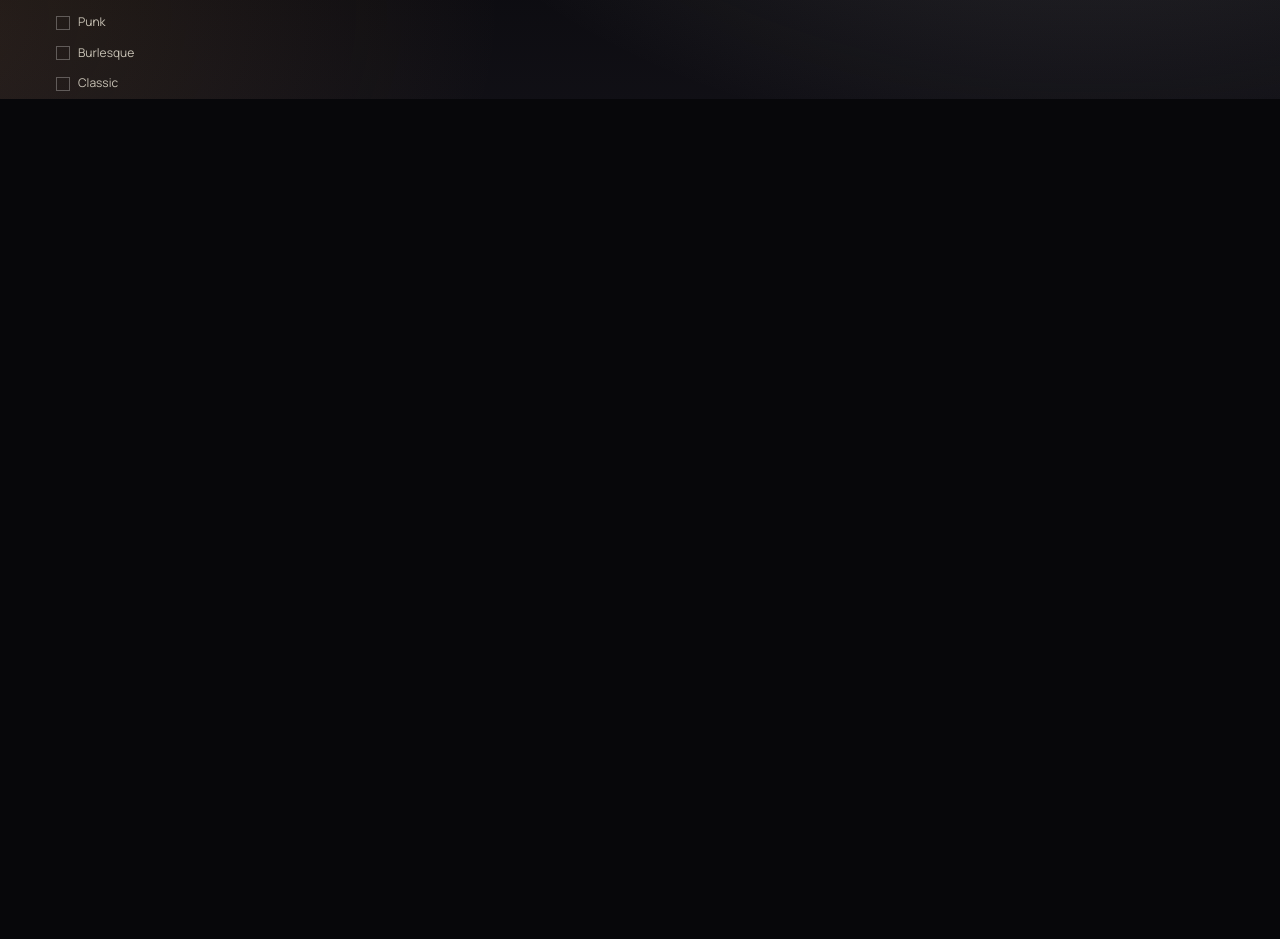
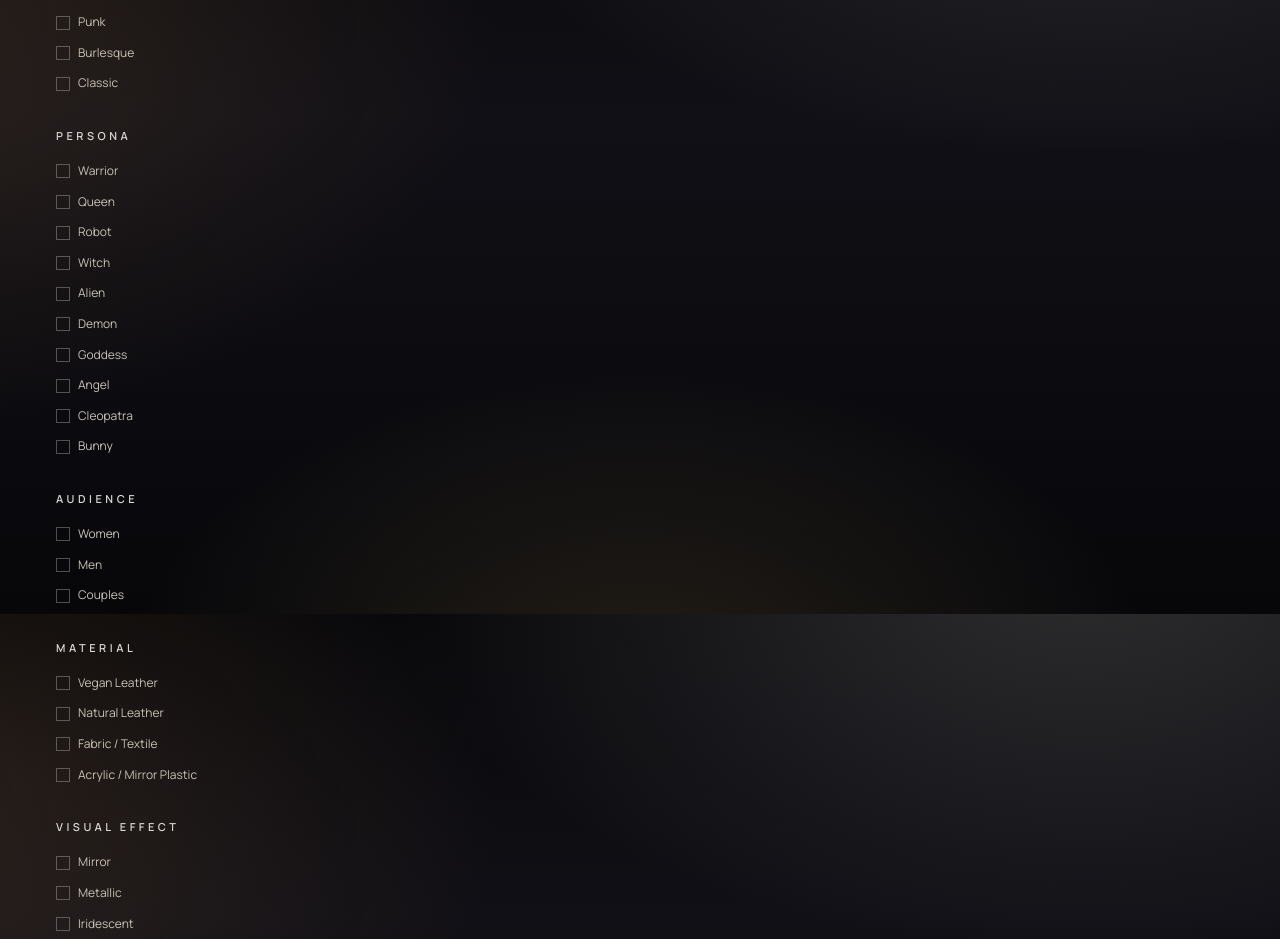
Before and after one commit to THEFEYA/feya-commerce, a Next.js app: page /shop in a window 1280 px wide. Shown: the part 2586-3525 px from the top of the page. Before the commit the page ends 2685 px from the top, so only its background shows below. Built offline with nearby package versions, Linux system fonts and the light colour scheme; no server answers; the database is empty; a web font is replaced by a local one.

Commit message:
Add persona audience material and effect refinements

```diff
--- a/components/ShopClient.tsx
+++ b/components/ShopClient.tsx
@@ -15,6 +15,10 @@ import {
   PERFORMANCE,
   DANCE,
   STYLES,
+  PERSONAS,
+  AUDIENCES,
+  MATERIALS,
+  EFFECTS,
   SORTS,
   defaultShopFilters,
   filterShopProducts,
@@ -60,6 +64,10 @@ export function ShopClient({
   const [performance, setPerformance] = useState<string[]>(initial.performance);
   const [dance, setDance] = useState<string[]>(initial.dance);
   const [style, setStyle] = useState<string[]>(initial.style);
+  const [persona, setPersona] = useState<string[]>(initial.persona);
+  const [audience, setAudience] = useState<string[]>(initial.audience);
+  const [material, setMaterial] = useState<string[]>(initial.material);
+  const [effect, setEffect] = useState<string[]>(initial.effect);
   const [search, setSearch] = useState(initial.search);
   const [sort, setSort] = useState(initial.sort);
   const [sortOpen, setSortOpen] = useState(false);
@@ -75,6 +83,10 @@ export function ShopClient({
     const nextPerformance = allowedParamValue(params.get('performance'), PERFORMANCE);
     const nextDance = allowedParamValue(params.get('dance'), DANCE);
     const nextStyle = allowedParamValue(params.get('style'), STYLES);
+    const nextPersona = allowedParamValue(params.get('persona'), PERSONAS);
+    const nextAudience = allowedParamValue(params.get('audience'), AUDIENCES);
+    const nextMaterial = allowedParamValue(params.get('material'), MATERIALS);
+    const nextEffect = allowedParamValue(params.get('effect'), EFFECTS);
     const nextSearch = params.get('search')?.trim() || '';
 
     if (nextPiece) setPiece(nextPiece);
@@ -83,12 +95,16 @@ export function ShopClient({
     if (nextPerformance) setPerformance([nextPerformance]);
     if (nextDance) setDance([nextDance]);
     if (nextStyle) setStyle([nextStyle]);
+    if (nextPersona) setPersona([nextPersona]);
+    if (nextAudience) setAudience([nextAudience]);
+    if (nextMaterial) setMaterial([nextMaterial]);
+    if (nextEffect) setEffect([nextEffect]);
     if (nextSearch) setSearch(nextSearch);
   }, [navigation]);
 
   const filters = useMemo(
-    () => ({ piece, part, priceMin, priceMax, color, event, performance, dance, style, search, sort }),
-    [piece, part, priceMin, priceMax, color, event, performance, dance, style, search, sort],
+    () => ({ piece, part, priceMin, priceMax, color, event, performance, dance, style, persona, audience, material, effect, search, sort }),
+    [piece, part, priceMin, priceMax, color, event, performance, dance, style, persona, audience, material, effect, search, sort],
   );
 
   const filtered = useMemo(() => filterShopProducts(products, filters), [products, filters]);
@@ -101,7 +117,7 @@ export function ShopClient({
 
   useEffect(() => {
     setVisibleCount(PAGE_SIZE);
-  }, [piece, part, priceMin, priceMax, color, event, performance, dance, style, search, sort]);
+  }, [piece, part, priceMin, priceMax, color, event, performance, dance, style, persona, audience, material, effect, search, sort]);
 
   const visibleProducts = navigation
     ? filtered.slice((page - 1) * PAGE_SIZE, page * PAGE_SIZE)
@@ -119,6 +135,10 @@ export function ShopClient({
     setPerformance([]);
     setDance([]);
     setStyle([]);
+    setPersona([]);
+    setAudience([]);
+    setMaterial([]);
+    setEffect([]);
     setSearch('');
     setSort(SORTS[0]);
   };
@@ -132,6 +152,10 @@ export function ShopClient({
     performance.length +
     dance.length +
     style.length +
+    persona.length +
+    audience.length +
+    material.length +
+    effect.length +
     Number(Boolean(search));
 
   return (
@@ -246,6 +270,42 @@ export function ShopClient({
               ))}
             </div>
 
+            <div>
+              <div className="eyebrow text-[10.5px] mb-3">Persona</div>
+              {PERSONAS.map((value) => (
+                <button key={value} onClick={() => setPersona(toggleValue(persona, value))} className="w-full flex items-center gap-2 text-left text-[12px] text-[var(--bone-dim)] py-1.5 hover:text-white">
+                  <FilterBox checked={persona.includes(value)} />{value}
+                </button>
+              ))}
+            </div>
+
+            <div>
+              <div className="eyebrow text-[10.5px] mb-3">Audience</div>
+              {AUDIENCES.map((value) => (
+                <button key={value} onClick={() => setAudience(toggleValue(audience, value))} className="w-full flex items-center gap-2 text-left text-[12px] text-[var(--bone-dim)] py-1.5 hover:text-white">
+                  <FilterBox checked={audience.includes(value)} />{value}
+                </button>
+              ))}
+            </div>
+
+            <div>
+              <div className="eyebrow text-[10.5px] mb-3">Material</div>
+              {MATERIALS.map((value) => (
+                <button key={value} onClick={() => setMaterial(toggleValue(material, value))} className="w-full flex items-center gap-2 text-left text-[12px] text-[var(--bone-dim)] py-1.5 hover:text-white">
+                  <FilterBox checked={material.includes(value)} />{value}
+                </button>
+              ))}
+            </div>
+
+            <div>
+              <div className="eyebrow text-[10.5px] mb-3">Visual effect</div>
+              {EFFECTS.map((value) => (
+                <button key={value} onClick={() => setEffect(toggleValue(effect, value))} className="w-full flex items-center gap-2 text-left text-[12px] text-[var(--bone-dim)] py-1.5 hover:text-white">
+                  <FilterBox checked={effect.includes(value)} />{value}
+                </button>
+              ))}
+            </div>
+
             {activeCount > 0 && (
               <button onClick={clear} className="w-full text-left flex items-center gap-2 text-[var(--gold)] hover:text-white text-[11px] tracking-[0.22em] uppercase pt-2 border-t border-[rgba(216,214,211,0.10)]">
                 <X size={12} /> Clear all filters
```
